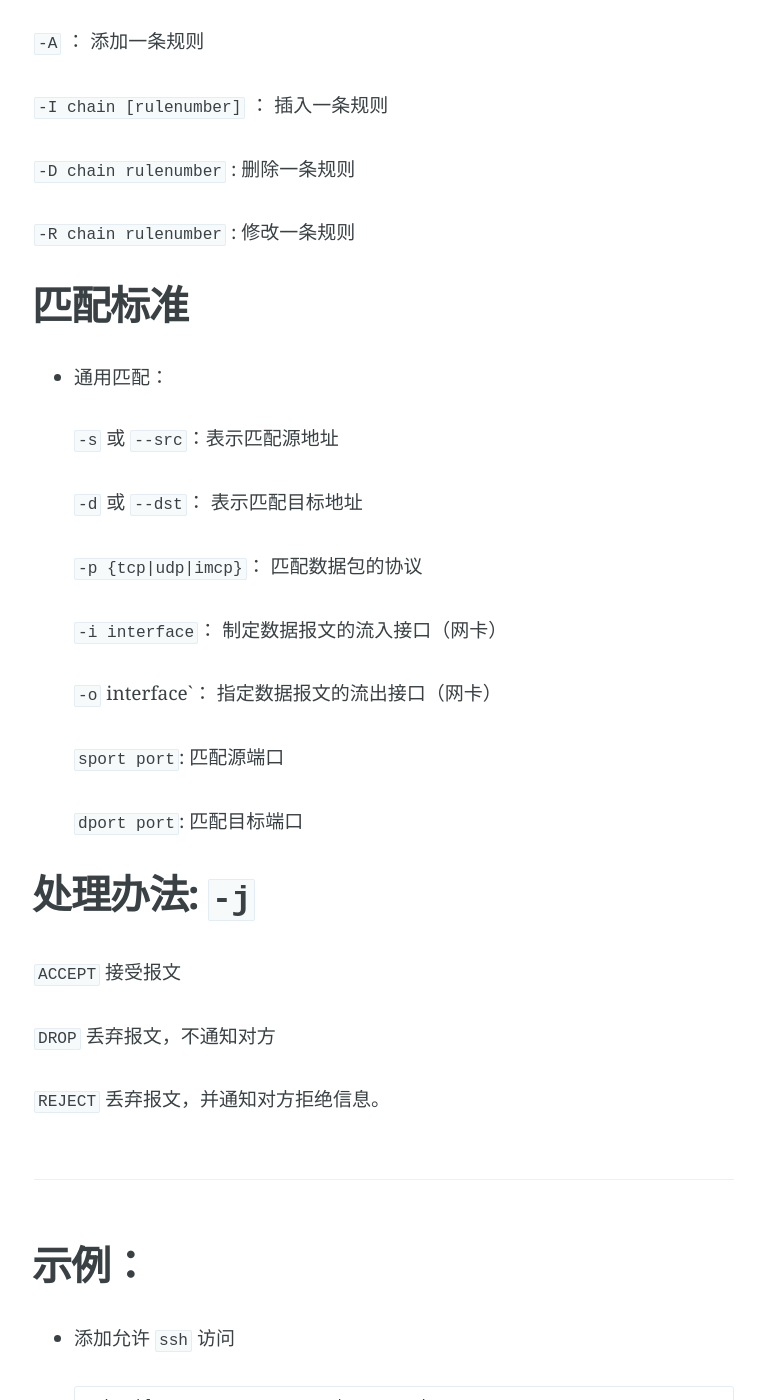
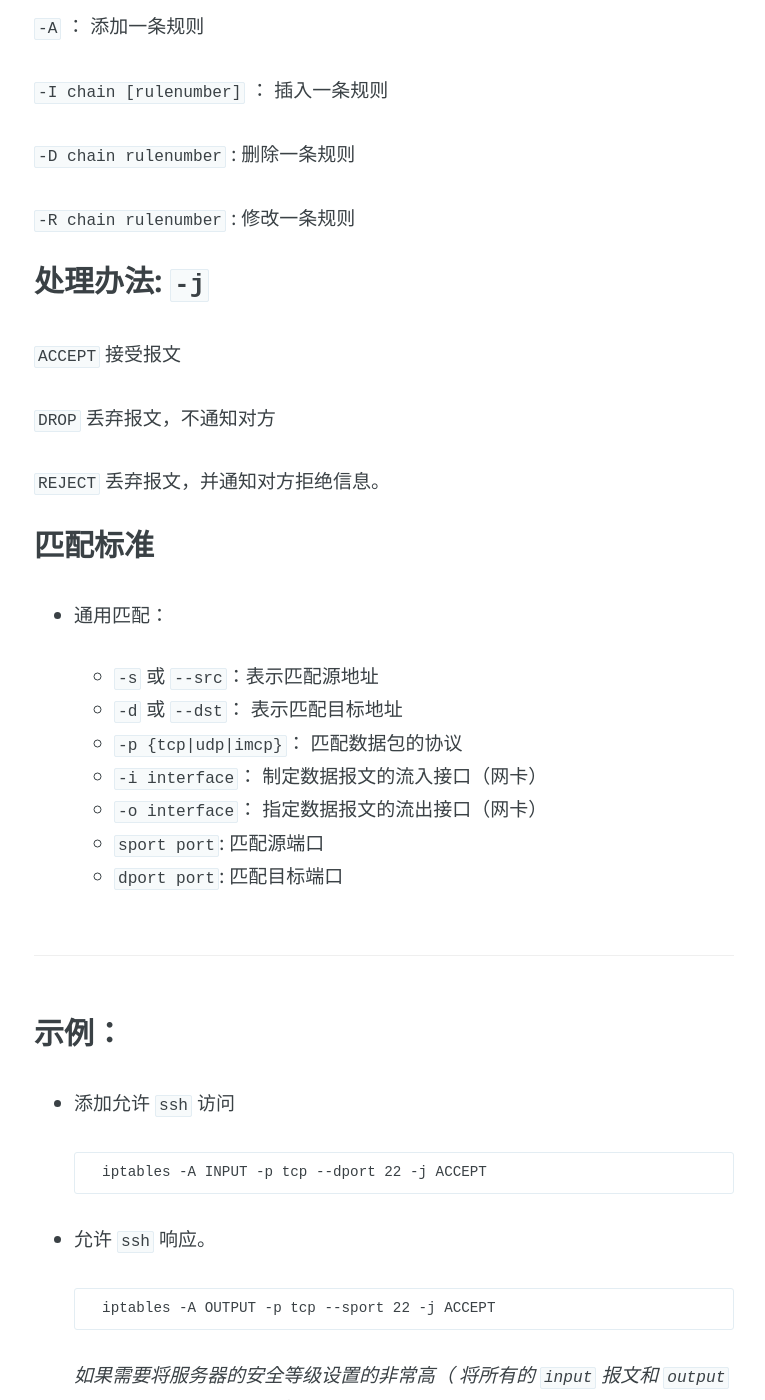
Before and after one commit to shjanken/shjanken.github.io, a Jekyll site: the page built from _posts/2014-03-15-iptables.md, in a window 1280 px wide and 1400 px high, scrolled down 380 px. Shown: the whole window, without its empty margins (256-1021 px from the left). Built offline with Jekyll 4.4.1, drawn with Linux system fonts in a browser that asks for light colours; Markdown is read by kramdown in place of the engine named in the settings; some of the changed lines change nothing that is shown.

Commit message:
修改了一些格式

```diff
--- a/_posts/2014-03-15-iptables.md
+++ b/_posts/2014-03-15-iptables.md
@@ -6,15 +6,13 @@
 ---
 
 
-
-
 `iptables`命令的语法：
 ---
 
         iptables [-t Table (规则写到那张表上)] COMMAND CHAIN {匹配标准} -j {处理办法}
 
-命令（`COMMD`）
-----
+
+#### 命令（`COMMD`）
 
 `-A` ： 添加一条规则
 
@@ -25,29 +23,7 @@
 `-R chain rulenumber` : 修改一条规则
 
 
-
-匹配标准
-----
-
-- 通用匹配：
-
-    `-s` 或 `--src`：表示匹配源地址
-
-     `-d` 或 `--dst`： 表示匹配目标地址
-
-    `-p {tcp|udp|imcp}`： 匹配数据包的协议
-
-    `-i interface`： 制定数据报文的流入接口（网卡）
-
-    `-o` interface`： 指定数据报文的流出接口（网卡）
-
-    `sport port`: 匹配源端口
-
-    `dport port`: 匹配目标端口
-
-
-处理办法: `-j`
-----
+#### 处理办法: `-j`
 
 `ACCEPT` 接受报文
 
@@ -56,10 +32,22 @@
 `REJECT` 丢弃报文，并通知对方拒绝信息。
 
 
+#### 匹配标准
+
+- 通用匹配：
+
+    + `-s` 或 `--src`：表示匹配源地址
+    +  `-d` 或 `--dst`： 表示匹配目标地址
+    + `-p {tcp|udp|imcp}`： 匹配数据包的协议
+    + `-i interface`： 制定数据报文的流入接口（网卡）
+    + `-o interface`： 指定数据报文的流出接口（网卡）
+    + `sport port`: 匹配源端口
+    + `dport port`: 匹配目标端口
+
+
 -----
 
-示例：
------
+#### 示例：
 
 - 添加允许 `ssh` 访问
 
```
